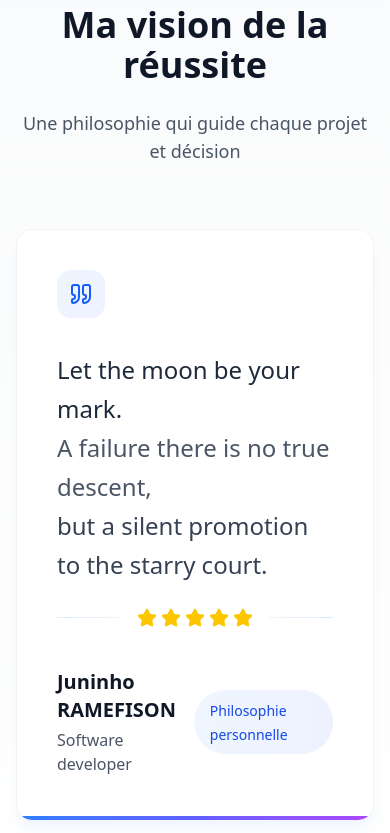
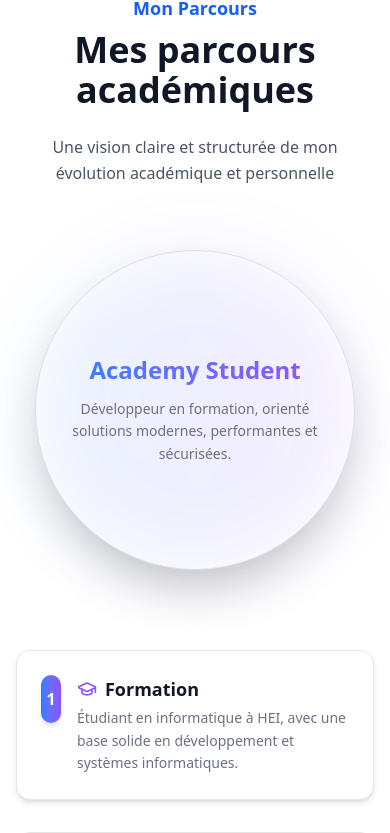
Before and after one commit to RYJramefison/Portfolio, a Next.js app: page / in a window 390 px wide. Shown: the part 5758-6591 px from the top of the page. Built offline with nearby package versions, Linux system fonts and the light colour scheme.

Commit message:
feat: add Academy student section

```diff
--- a/app/page.tsx
+++ b/app/page.tsx
@@ -1,4 +1,5 @@
 import Header from "@/components/layout/Header";
+import AcademyStudentSection from "@/components/sections/AcademyStudentSection";
 import CitationSection from "@/components/sections/CitationSection";
 import ContactSection from "@/components/sections/ContactSection";
 import HeroSection from "@/components/sections/HeroSection";
@@ -11,7 +12,8 @@ export default function Home() {
       <HeroSection/>
       <SkillsSection/>
       <ProjectSection/>
-      <CitationSection/>~~
+      <AcademyStudentSection/>
+      <CitationSection/>
       <ContactSection/>
     </div>
 
--- /dev/null
+++ b/components/sections/AcademyStudentSection.tsx
@@ -0,0 +1,145 @@
+'use client'
+
+import { motion } from 'framer-motion'
+import { GraduationCap, Code2, Heart } from 'lucide-react'
+
+const steps = [
+  {
+    id: 1,
+    title: 'Formation',
+    description:
+      "Étudiant en informatique à HEI, avec une base solide en développement et systèmes informatiques.",
+    icon: GraduationCap,
+  },
+  {
+    id: 2,
+    title: 'Passion & Compétences',
+    description:
+      "Développement web moderne, interfaces UX/UI, cybersécurité et bonnes pratiques.",
+    icon: Code2,
+  },
+  {
+    id: 3,
+    title: 'Centres d’intérêt',
+    description:
+      "Cybersécurité, échecs, voyages, musique et sport automobile.",
+    icon: Heart,
+  },
+]
+
+export default function AcademyStudentSection() {
+  return (
+    <section className="py-28 bg-white relative overflow-hidden">
+      <div className="max-w-7xl mx-auto px-4">
+
+        {/* Header */}
+        <motion.div
+          className="text-center mb-16"
+          initial={{ opacity: 0, y: 30 }}
+          whileInView={{ opacity: 1, y: 0 }}
+          transition={{ duration: 0.8 }}
+          viewport={{ once: true }}
+        >
+          <p className="text-blue-600 font-semibold text-lg mb-2">Mon Parcours</p>
+          <h2 className="text-4xl font-bold text-gray-900 mb-6">
+            Mes parcours académiques
+          </h2>
+          <p className="text-gray-600 max-w-2xl mx-auto leading-relaxed">
+            Une vision claire et structurée de mon évolution académique et personnelle
+          </p>
+      </motion.div>
+
+        {/* Content */}
+        <div className="relative flex flex-col lg:flex-row items-center justify-center gap-20">
+
+          {/* Center Circle */}
+          <motion.div
+            initial={{ scale: 0.8, opacity: 0 }}
+            whileInView={{ scale: 1, opacity: 1 }}
+            transition={{ duration: 0.7 }}
+            viewport={{ once: true }}
+            className="relative z-10 w-80 h-80 rounded-full bg-white border shadow-2xl flex items-center justify-center text-center px-8"
+          >
+            <div>
+              <h3 className="text-2xl font-bold bg-gradient-to-r from-blue-500 to-violet-500 bg-clip-text text-transparent mb-3">
+                Academy Student
+              </h3>
+              <p className="text-gray-500 text-sm leading-relaxed">
+                Développeur en formation, orienté solutions modernes,
+                performantes et sécurisées.
+              </p>
+            </div>
+
+            {/* Glow */}
+            <div className="absolute inset-0 rounded-full bg-gradient-to-r from-blue-500 to-violet-500 blur-2xl opacity-10 -z-10" />
+          </motion.div>
+
+          {/* SVG Arrows */}
+          <svg
+            className="absolute hidden lg:block"
+            width="600"
+            height="400"
+            viewBox="0 0 600 400"
+            fill="none"
+          >
+            <defs>
+              <linearGradient id="arrowGradient" x1="0" y1="0" x2="1" y2="1">
+                <stop offset="0%" stopColor="#3B82F6" />
+                <stop offset="100%" stopColor="#8B5CF6" />
+              </linearGradient>
+            </defs>
+
+            {[80, 200, 320].map((y, i) => (
+              <motion.path
+                key={i}
+                d={`M300 200 C420 ${y} 460 ${y} 520 ${y}`}
+                stroke="url(#arrowGradient)"
+                strokeWidth="2"
+                fill="none"
+                initial={{ pathLength: 0 }}
+                whileInView={{ pathLength: 1 }}
+                transition={{ duration: 1, delay: i * 0.3 }}
+                viewport={{ once: true }}
+              />
+            ))}
+          </svg>
+
+          {/* Steps */}
+          <div className="space-y-8 max-w-md">
+            {steps.map((step, index) => (
+              <motion.div
+                key={step.id}
+                initial={{ opacity: 0, x: 40 }}
+                whileInView={{ opacity: 1, x: 0 }}
+                transition={{ duration: 0.6, delay: index * 0.2 }}
+                viewport={{ once: true }}
+                whileHover={{ y: -6, scale: 1.02 }}
+                className="relative bg-white border rounded-xl p-6 shadow-md hover:shadow-xl transition"
+              >
+                <div className="flex items-start gap-4">
+                  {/* Number */}
+                  <div className="w-12 h-12 rounded-full bg-gradient-to-r from-blue-500 to-violet-500 text-white flex items-center justify-center font-bold shadow-md">
+                    {step.id}
+                  </div>
+
+                  {/* Content */}
+                  <div>
+                    <div className="flex items-center gap-2 mb-1">
+                      <step.icon className="w-5 h-5 text-violet-500" />
+                      <h4 className="text-lg font-semibold text-gray-900">
+                        {step.title}
+                      </h4>
+                    </div>
+                    <p className="text-gray-500 text-sm leading-relaxed">
+                      {step.description}
+                    </p>
+                  </div>
+                </div>
+              </motion.div>
+            ))}
+          </div>
+        </div>
+      </div>
+    </section>
+  )
+}
```
